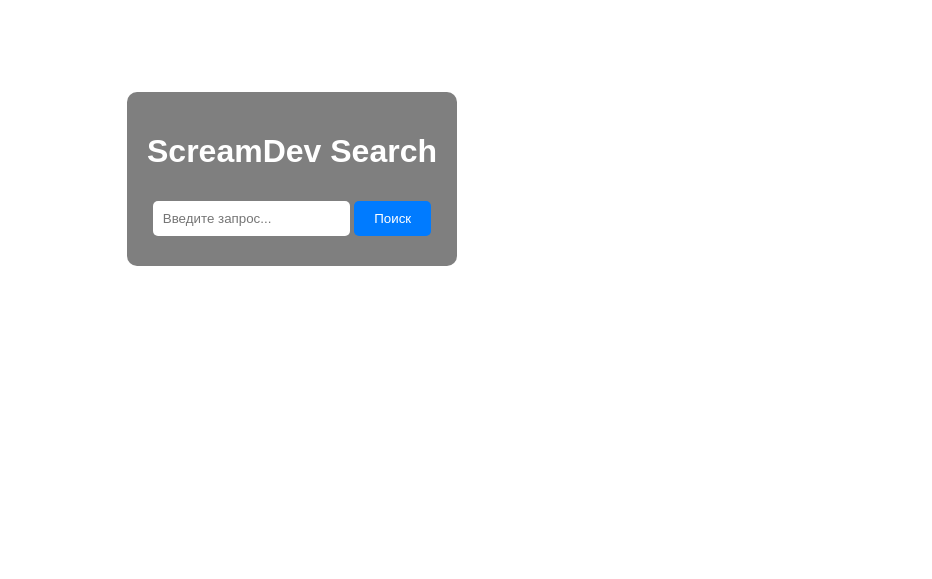
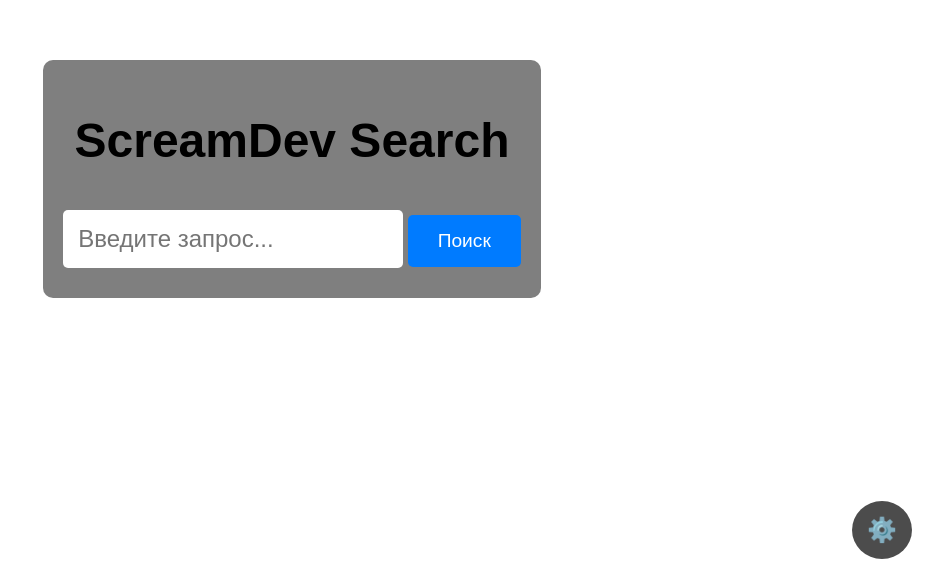
Before and after one commit to scream-dev/Scream-Dev.ru, a plain HTML site: page search/index.html in a window 1280 px wide. Shown: the part 221-800 px from the top of the page, without its empty margins (348-1280 px from the left). Drawn offline with Linux system fonts and the light colour scheme.

Commit message:
Update index.html

```diff
--- a/search/index.html
+++ b/search/index.html
@@ -15,6 +15,7 @@
             background-image: url('default_background.jpg'); /* Фоновое изображение по умолчанию */
             background-size: cover;
             color: #fff;
+            transition: background-color 0.3s, color 0.3s;
         }
         .container {
             text-align: center;
@@ -22,22 +23,43 @@
             padding: 20px;
             border-radius: 10px;
         }
+        h1 {
+            font-size: 3rem; /* Увеличенный размер заголовка */
+        }
         input[type="text"], select {
-            padding: 10px;
+            padding: 15px;
             margin: 10px 0;
             border: none;
             border-radius: 5px;
+            font-size: 1.5rem; /* Увеличенный размер текста в поиске */
         }
         button {
-            padding: 10px 20px;
+            padding: 15px 30px;
             background-color: #007bff;
             border: none;
             border-radius: 5px;
             color: white;
             cursor: pointer;
+            font-size: 1.2rem;
         }
         button:hover {
             background-color: #0056b3;
+        }
+        .settings-button {
+            position: fixed;
+            bottom: 20px;
+            right: 20px;
+            background-color: rgba(0, 0, 0, 0.7);
+            border: none;
+            border-radius: 50%;
+            padding: 15px;
+            cursor: pointer;
+            color: white;
+            font-size: 1.5rem;
+            transition: background-color 0.3s;
+        }
+        .settings-button:hover {
+            background-color: rgba(0, 0, 0, 0.9);
         }
     </style>
 </head>
@@ -53,10 +75,10 @@
     </select>
 
     <label for="custom-title">Заголовок (по желанию):</label>
-    <input type="text" id="custom-title" placeholder="ScreamDev Search">
+    <input type="text" id="custom-title" placeholder="ScreamDev Search" />
 
     <label for="background-upload">Загрузите собственное фоновое изображение:</label>
-    <input type="file" id="background-upload">
+    <input type="file" id="background-upload" />
 
     <button onclick="saveSettings()">Сохранить настройки</button>
 </div>
@@ -64,10 +86,12 @@
 <div class="container" id="search-container" style="display: none;">
     <h1 id="page-title">ScreamDev Search</h1>
     <form id="search-form" action="" method="GET" target="_blank">
-        <input type="text" name="q" placeholder="Введите запрос..." required>
+        <input type="text" name="q" placeholder="Введите запрос..." required />
         <button type="submit">Поиск</button>
     </form>
 </div>
+
+<button class="settings-button" onclick="toggleSettings()">⚙️</button>
 
 <script>
     function saveSettings() {
@@ -137,6 +161,17 @@
         document.getElementById('search-container').style.display = 'block';
     }
 
+    function toggleSettings() {
+        const settingsContainer = document.getElementById('settings-container');
+        if (settingsContainer.style.display === "none") {
+            settingsContainer.style.display = "block";
+            document.getElementById('search-container').style.display = 'none';
+        } else {
+            settingsContainer.style.display = "none";
+            document.getElementById('search-container').style.display = 'block';
+        }
+    }
+
     // Проверяем, есть ли уже настройки в cookies
     if (!getCookie('searchEngine')) {
         document.addEventListener("DOMContentLoaded", function() {
@@ -145,6 +180,15 @@
     } else {
         initializeSettings();
     }
+
+    // Подстраивание под темную/светлую тему
+    if (window.matchMedia && window.matchMedia('(prefers-color-scheme: dark)').matches) {
+        document.body.style.backgroundColor = '#333';
+        document.body.style.color = '#fff';
+    } else {
+        document.body.style.backgroundColor = '#fff';
+        document.body.style.color = '#000';
+    }
 </script>
 
 </body>
```
